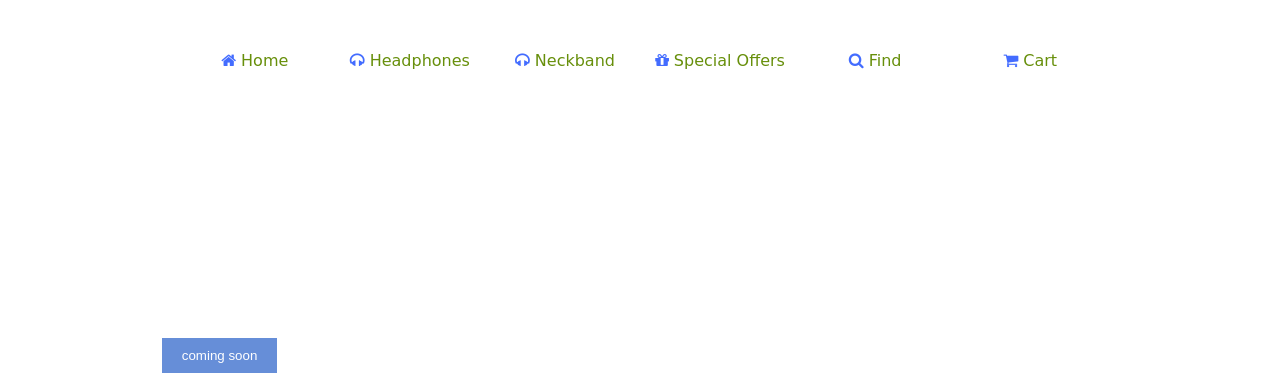
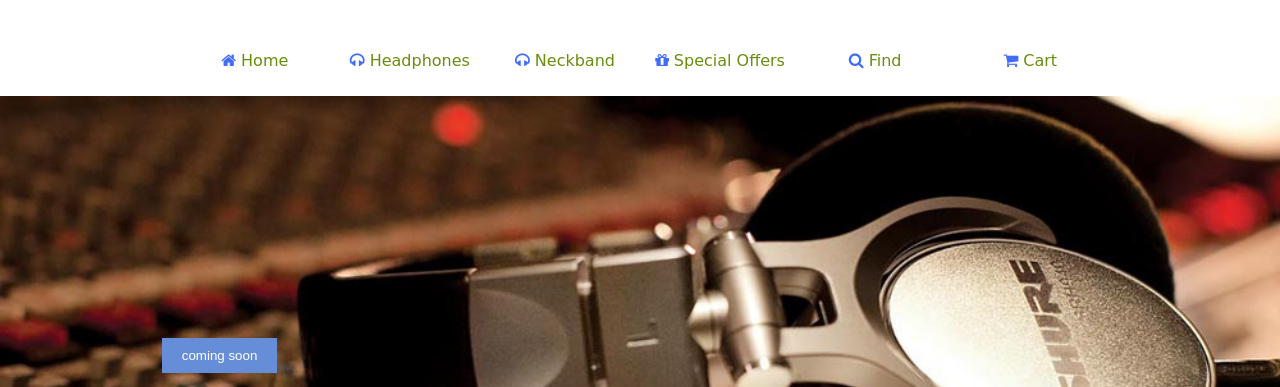
Before and after one commit to Anuj123456-ux/djshop, a plain HTML site: page index.html in a window 1280 px wide. Shown: the part 194-581 px from the top of the page. Drawn offline with nearby package versions, Linux system fonts and the light colour scheme; a web font is replaced by a local one.

Commit message:
Update style.css

```diff
--- a/style.css
+++ b/style.css
@@ -127,7 +127,7 @@ header{
  .featured{
      width: 100%;
      height: 53vh;
-     background: url('images/b3.jpg');
+     background: url('./image/b3.jpg');
      background-size:cover;
      background-position:center;
      position: relative;
```
